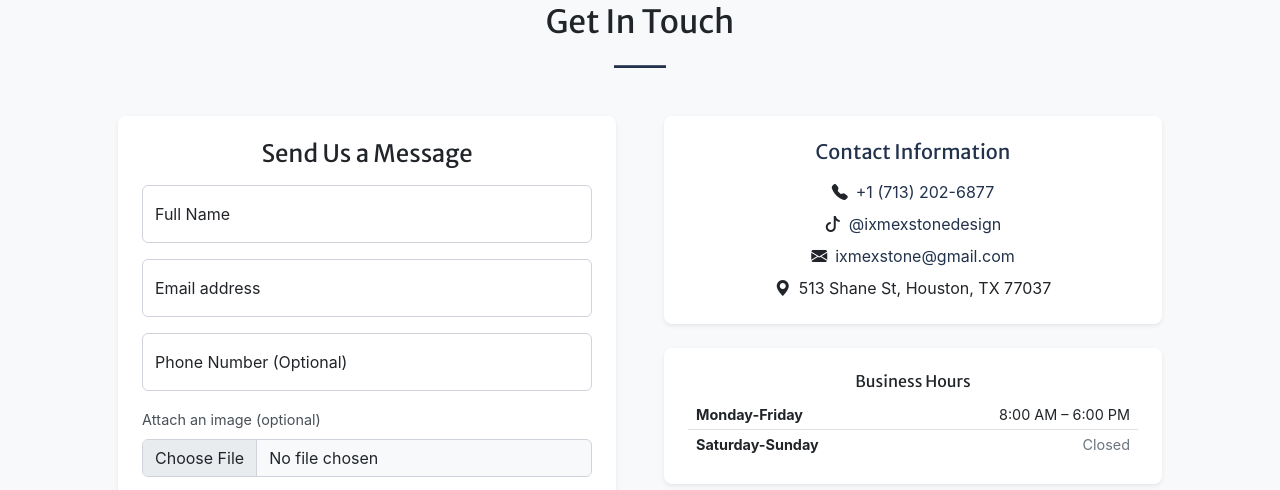
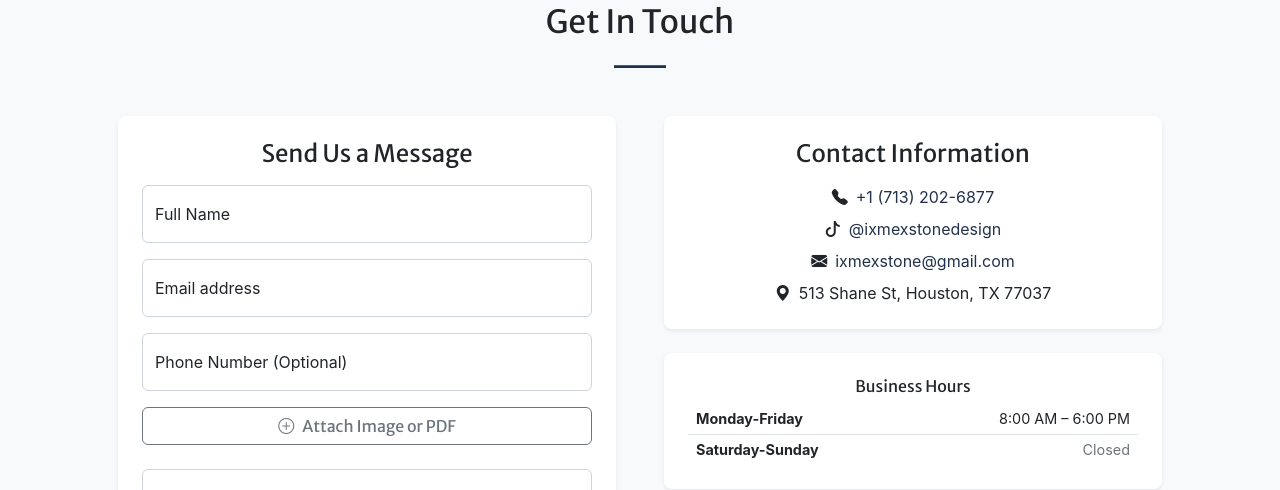
Before and after one commit to onurunaall/ixmex-website, a plain HTML site: page index.html in a window 1280 px wide. Shown: the part 2940-3430 px from the top of the page. Drawn offline with nearby package versions, Linux system fonts and the light colour scheme; some packages are replaced by stand-ins of ours; a script that the page names is missing.

Commit message:
Update index.html

```diff
--- a/index.html
+++ b/index.html
@@ -631,7 +631,7 @@
               <div class="col-lg-6 mb-5 mb-lg-0">
                   <div class="bg-white p-4 rounded-3 shadow-sm h-100 d-flex flex-column">
                       <h3 class="h4 mb-3 text-center">Send Us a Message</h3>
-                      <form name="contact" action="https://formspree.io/f/myzppqde" method="POST" enctype="multipart/form-data" class="d-flex flex-column h-100">
+                      <form name="contact" action="https://formspree.io/f/YOUR_UNIQUE_ID" method="POST" enctype="multipart/form-data" class="d-flex flex-column h-100">
                           <div class="form-floating mb-3">
                               <input type="text" class="form-control" id="name" name="name" placeholder="Full Name" required>
                               <label for="name">Full Name</label>
@@ -646,8 +646,12 @@
                           </div>
 
                           <div class="mb-3">
-                              <label for="file-upload" class="form-label">Attach an image (optional)</label>
-                              <input class="form-control" type="file" id="file-upload" name="upload" accept="image/*">
+                              <label for="file-upload" class="form-label visually-hidden">Attach an image or PDF</label>
+                              <input class="form-control" type="file" id="file-upload" name="upload" accept="image/*,.pdf" style="display: none;">
+                              <button type="button" class="btn btn-outline-secondary w-100" onclick="document.getElementById('file-upload').click();">
+                                  <i class="bi-plus-circle me-2"></i>Attach Image or PDF
+                              </button>
+                               <small id="file-upload-filename" class="form-text text-muted d-block mt-2"></small>
                           </div>
 
                           <div class="form-floating mb-3 flex-grow-1">
@@ -664,7 +668,7 @@
                       <div class="col-12">
                           <div class="bg-white p-4 rounded-3 shadow-sm">
                               <div class="text-center">
-                                  <h3 class="h5 mb-3">Contact Information</h3>
+                                  <h3 class="h4 mb-3">Contact Information</h3>
                                   <p class="mb-2"><i class="bi-telephone-fill me-2"></i><a href="tel:+17132026877" class="text-decoration-none text-primary">+1 (713) 202-6877</a></p>
                                   <p class="mb-2"><i class="bi-tiktok me-2"></i><a href="https://www.tiktok.com/@ixmexstonedesign" target="_blank" rel="noopener" class="text-decoration-none text-primary">@ixmexstonedesign</a></p>
                                   <p class="mb-2"><i class="bi-envelope-fill me-2"></i><a href="mailto:ixmexstone@gmail.com" class="text-decoration-none text-primary">ixmexstone@gmail.com</a></p>
```
